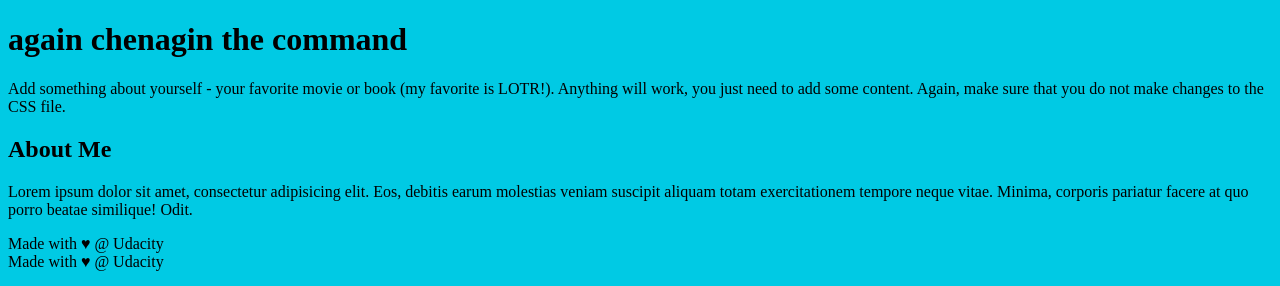
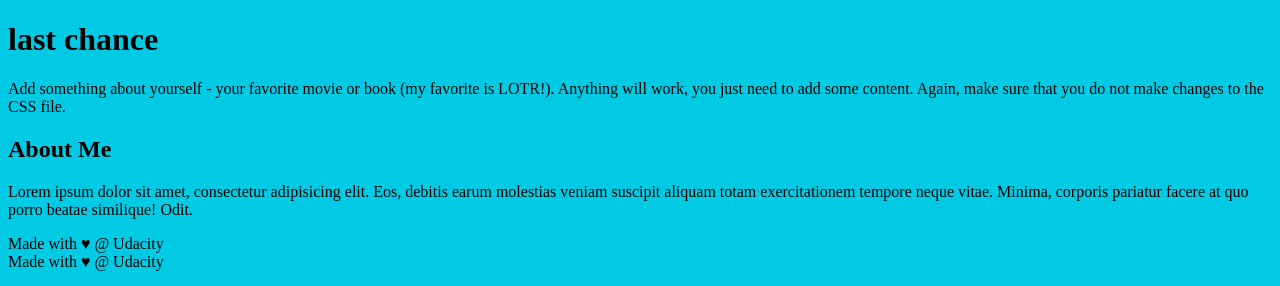
Before and after one commit to shekharsuman2011/udacity-test, a plain HTML site: page index.html in a window 1280 px wide. Shown: the top 286 px of the page. Drawn offline with Linux system fonts and the light colour scheme.

Commit message:
last chance

```diff
--- a/index.html
+++ b/index.html
@@ -10,7 +10,7 @@
 <body>
 
     <header>
-        <h1>again chenagin the command</h1>
+        <h1>last chance </h1>
     </header>
 
     <div class="container">
```
